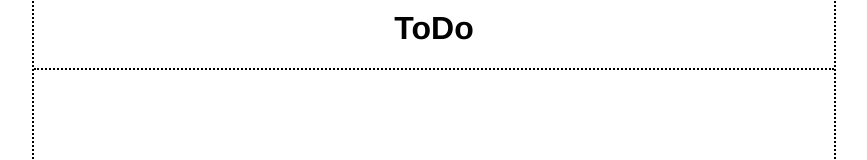
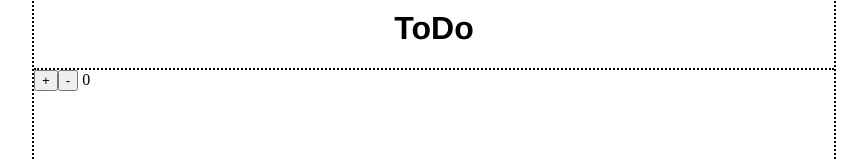
Before and after one commit to eyeyellow/vuex_todo, a Vue app: page / in a window 1280 px wide. Shown: the part 140-300 px from the top of the page, without its empty margins (206-1073 px from the left). Built offline with nearby package versions, Linux system fonts and the light colour scheme.

Commit message:
Implements basic counter in vuex

```diff
--- a/src/App.vue
+++ b/src/App.vue
@@ -1,16 +1,34 @@
 <template>
   <div id="app">
     <Title msg="ToDo"/>
+    <button @click="increment">+</button>
+    <button @click="decrement">-</button>
+    {{ count }}
   </div>
 </template>
 
 <script>
-import Title from './components/Title.vue'
+import Title from './components/Title.vue';
+import store from './store/store';
 
 export default {
   name: 'app',
   components: {
     Title
+  },
+  store,
+  methods: {
+    increment () {
+      store.commit('increment');
+    },
+    decrement () {
+      store.commit('decrement');
+    }
+  },
+  computed: {
+    count () {
+      return store.state.count;
+    }
   }
 }
 </script>
--- a/src/main.js
+++ b/src/main.js
@@ -1,8 +1,12 @@
-import Vue from 'vue'
-import App from './App.vue'
+import Vue from 'vue';
 
-Vue.config.productionTip = false
+import App from './App.vue';
+import store from './store/store';
+
+Vue.config.productionTip = false;
 
 new Vue({
+  el: '#app',
+  store,
   render: h => h(App)
-}).$mount('#app')
+})
--- /dev/null
+++ b/src/store/store.js
@@ -0,0 +1,18 @@
+import Vue from 'vue';
+import Vuex from 'vuex';
+
+Vue.use(Vuex);
+
+const state =  {
+  count: 0
+}
+const mutations = {
+  increment: state => state.count++,
+  decrement: state => state.count--
+}
+
+
+export default new Vuex.Store({
+  state,
+  mutations
+})
```
